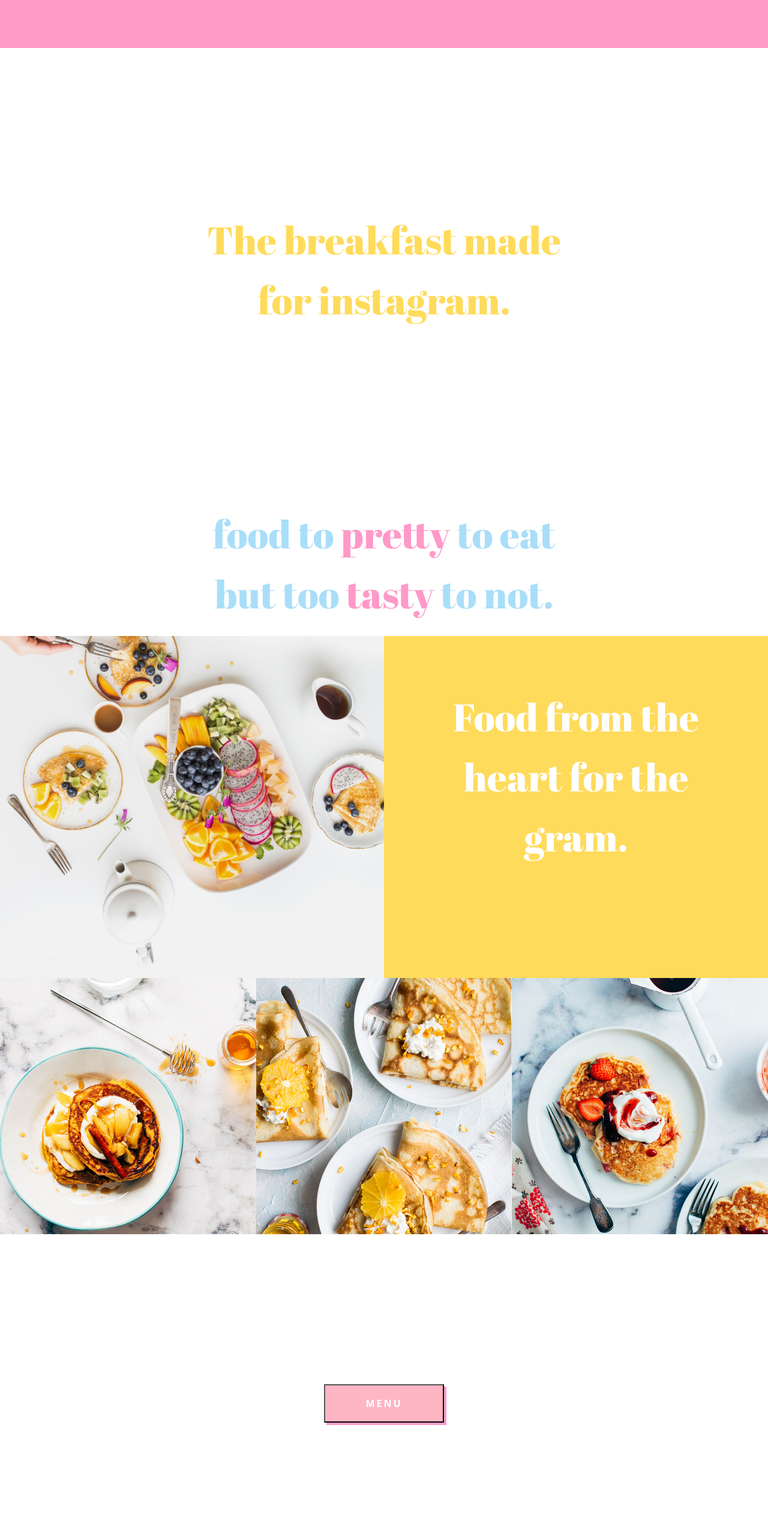
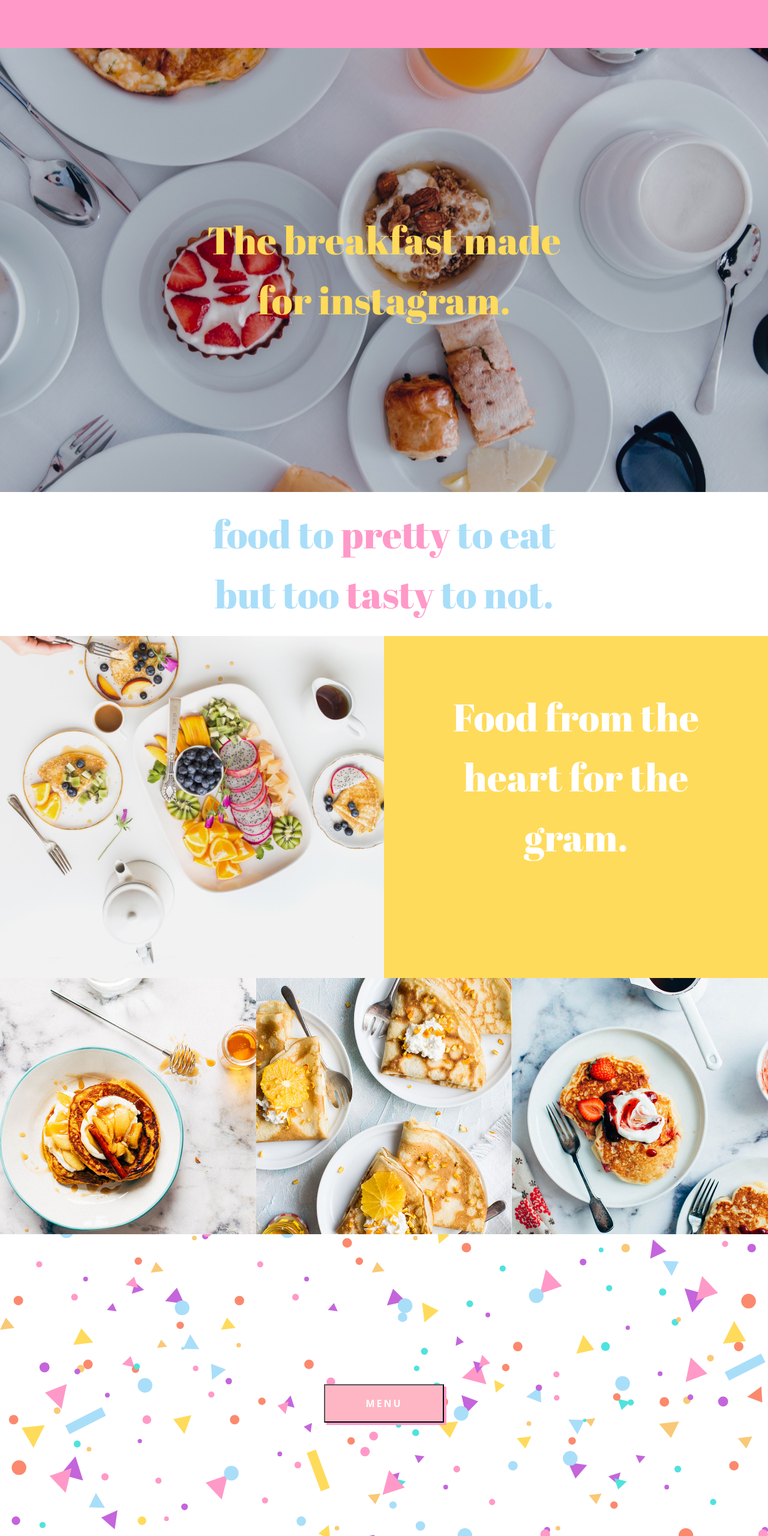
Before and after one commit to soheimam/hipancake, a plain HTML site: page index.html in a window 1280 px wide. Shown: the top 2560 px of the page at 60% size. Drawn offline with Linux system fonts and the light colour scheme; the site is published under a folder, as on GitHub Pages, so addresses that start at the root find nothing.

Commit message:
background

```diff
--- a/style.css
+++ b/style.css
@@ -24,11 +24,11 @@ body {
 
 /* backgrounds */
 .breakfast{
-    background-image: url(/img/cover.jpg);
+    background-image: url(img/cover.jpg);
 }
 
 .svg{
-    background-image:url(/img/confetti_1.svg)
+    background-image:url(img/confetti_1.svg)
 }
 
   h1{
```
